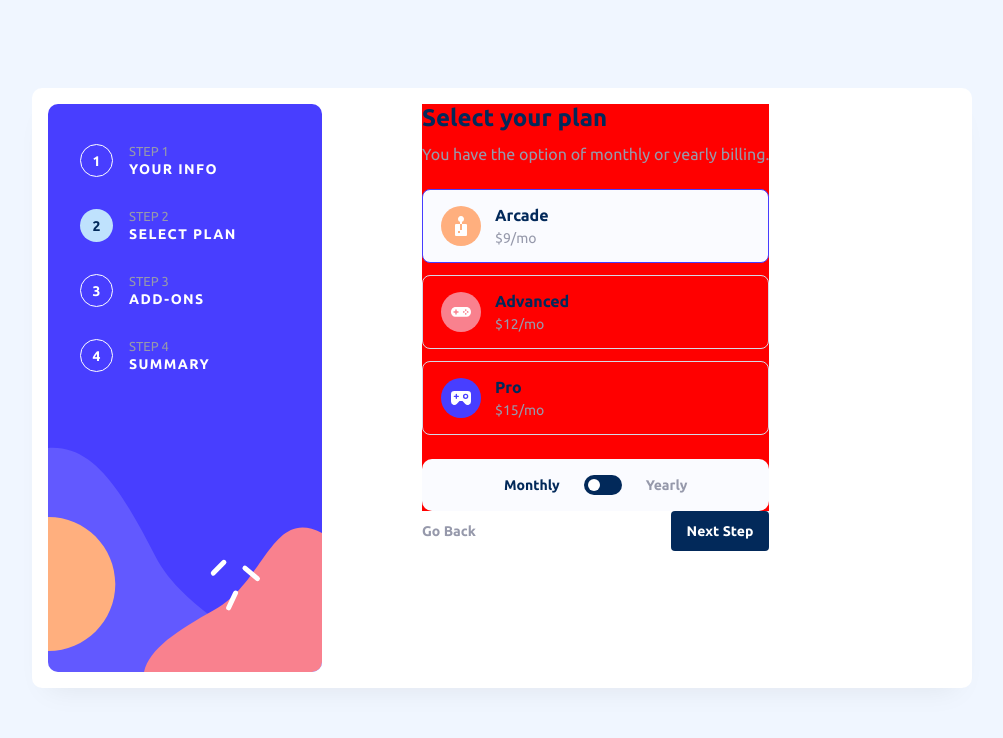
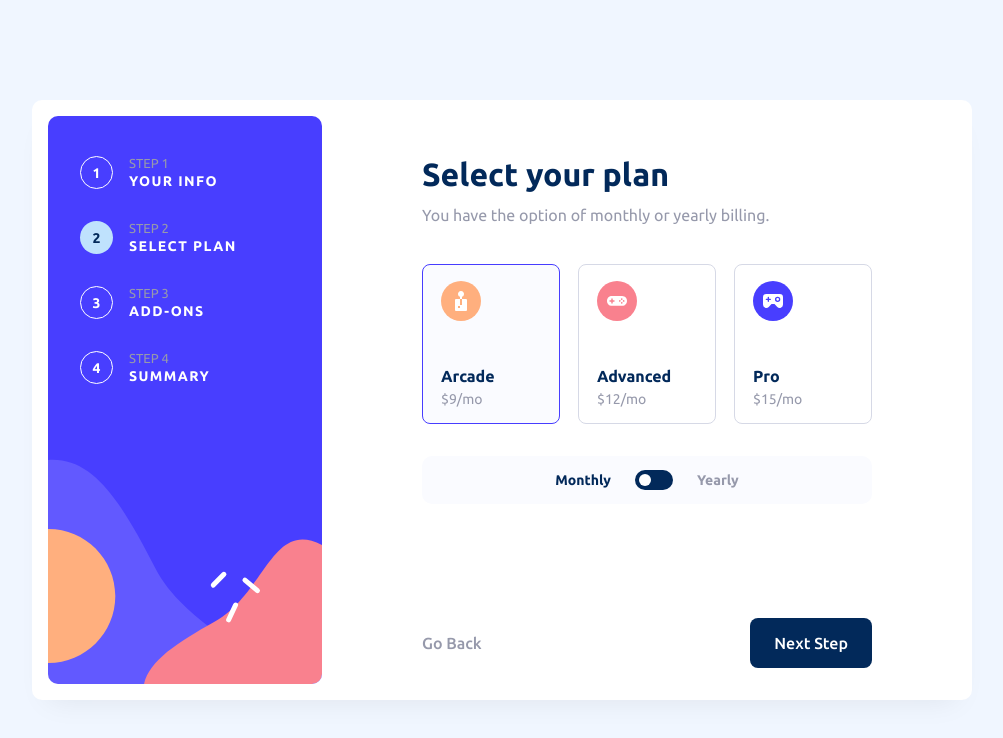
Before and after one commit to Tyzer33/Multi-step-form, a React (Vite) app: page / in a window 1280 px wide. Both pictures are taken after a click on the button "Next Step". Shown: the top 738 px of the page, without its empty margins (138-1141 px from the left). Built offline with nearby package versions, Linux system fonts and the light colour scheme.

Commit message:
Finish responsive

```diff
--- a/src/components/Confirmation.tsx
+++ b/src/components/Confirmation.tsx
@@ -1,7 +1,7 @@
 import styled from 'styled-components'
 import thankYouIcon from '../assets/icon-thank-you.svg'
 import { flex } from '../styles/mixins'
-import { colors } from '../styles/variables'
+import { colors, mediaQueries } from '../styles/variables'
 
 const Container = styled.div`
   ${flex({ direction: 'column', justify: 'center', align: 'center' })}
@@ -11,6 +11,10 @@ const Container = styled.div`
 
 const Image = styled.img`
   height: 3.5rem;
+
+  @media ${mediaQueries.temp} {
+    height: 5rem;
+  }
 `
 
 const Heading = styled.h1`
@@ -18,6 +22,11 @@ const Heading = styled.h1`
   font-weight: 700;
   color: ${colors.secondaryClr};
   margin-block: 1.5rem 0.625rem;
+
+  @media ${mediaQueries.temp} {
+    font-size: 2.5rem;
+    margin-block: 2rem 1rem;
+  }
 `
 
 const BodyText = styled.p`
--- a/src/components/FinishingUp.tsx
+++ b/src/components/FinishingUp.tsx
@@ -1,7 +1,7 @@
 import styled from 'styled-components'
 import { useFormContext } from '../utils/customHooks'
 import { ADDONS, PLANS } from '../utils/data'
-import { colors } from '../styles/variables'
+import { colors, mediaQueries } from '../styles/variables'
 import { flex } from '../styles/mixins'
 
 const Wrapper = styled.div`
@@ -15,6 +15,12 @@ const DetailedContainer = styled.div`
   padding: 1rem;
   background: ${colors.innerElBg};
   border-radius: 0.5rem;
+
+  @media ${mediaQueries.temp} {
+    padding: 1.5rem;
+    padding-top: 1.25rem;
+    gap: 1.25rem;
+  }
 `
 
 const PlanContainer = styled.div`
@@ -23,8 +29,12 @@ const PlanContainer = styled.div`
 
 const PlanDetails = styled.h2`
   font-size: 0.875rem;
-  font-weight: 700;
+  font-weight: 500;
   color: ${colors.secondaryClr};
+
+  @media ${mediaQueries.temp} {
+    font-size: 1rem;
+  }
 `
 
 const ChangeButton = styled.button`
@@ -37,14 +47,22 @@ const ChangeButton = styled.button`
 
 const PlanPrice = styled.p`
   font-size: 0.875rem;
-  font-weight: 700;
+  font-weight: 500;
   color: ${colors.secondaryClr};
+
+  @media ${mediaQueries.temp} {
+    font-size: 1rem;
+  }
 `
 
 const Line = styled.hr`
   border: none;
   height: 1px;
   background: ${colors.border};
+
+  @media ${mediaQueries.temp} {
+    margin-top: 0.25rem;
+  }
 `
 
 const AddonContainer = styled.div`
@@ -62,6 +80,11 @@ const AddonPrice = styled.p`
 
 const TotalContainer = styled.div`
   ${flex({ justify: 'space-between', align: 'center' })}
+  padding: 1rem;
+
+  @media ${mediaQueries.temp} {
+    padding: 1.5rem;
+  }
 `
 
 const TotalText = styled.p`
@@ -71,6 +94,10 @@ const TotalText = styled.p`
 const TotalPrice = styled.p`
   font-weight: 700;
   color: ${colors.highlightText};
+
+  @media ${mediaQueries.temp} {
+    font-size: 1.25rem;
+  }
 `
 
 // TODO: Plutot que *10 pour le yearly, mettre le prix annuel directement dans le fichier data.ts
--- a/src/components/Forms.tsx
+++ b/src/components/Forms.tsx
@@ -1,6 +1,6 @@
 import styled from 'styled-components'
 import { useFormContext } from '../utils/customHooks'
-import { colors } from '../styles/variables'
+import { colors, mediaQueries } from '../styles/variables'
 import { flex } from '../styles/mixins'
 import PersonalInfo from './PersonalInfo'
 import SelectPlan from './SelectPlan'
@@ -11,9 +11,11 @@ import { FORMSTEPSDESCRIPTION } from '../utils/data'
 const Container = styled.div`
   ${flex({ direction: 'column' })}
   gap: 1.375rem;
+  flex: 1;
 
-  flex: 1;
-  background: red;
+  @media ${mediaQueries.temp} {
+    gap: 2.25rem;
+  }
 `
 
 const TextContainer = styled.div`
@@ -21,14 +23,18 @@ const TextContainer = styled.div`
   gap: .625rem;
 `
 
-const Description = styled.div`
-  line-height: 1.5625em;
-`
-
 const Heading = styled.h1`
   font-size: 1.5rem;
   font-weight: 700;
   color: ${colors.secondaryClr};
+
+  @media ${mediaQueries.temp} {
+    font-size: 2rem;
+  }
+`
+
+const Description = styled.div`
+  line-height: 1.5625em;
 `
 
 function Forms() {
--- a/src/components/MainContent.tsx
+++ b/src/components/MainContent.tsx
@@ -25,9 +25,12 @@ const Container = styled.div`
 
   @media ${mediaQueries.temp} {
     display: flex;
-    padding: 1rem 6.25rem 1rem 1rem;
+    padding: 1rem;
+    padding-right: 6.25rem;
     max-width: 58.75rem;
     gap: 6.25rem;
+
+    margin: 2rem; //temp
   }
 `
 
@@ -37,6 +40,13 @@ const Sidebar = styled.aside`
   width: 17.125rem;
   border-radius: 0.625rem;
   padding: 2.5rem 2rem;
+`
+
+// TODO: Trouver un nom plus explicite
+const Temp = styled.div`
+  ${flex({ direction: 'column', justify: 'center' })}
+  flex: 1;
+  margin-block: 2.5rem 1rem;
 `
 
 function MainContent() {
@@ -49,10 +59,10 @@ function MainContent() {
         <Sidebar>
           <FormSteps alternative />
         </Sidebar>
-        <div>
+        <Temp>
           {!isCompleted ? <Forms /> : <Confirmation />}
           {!isCompleted && <NavigationButtons />}
-        </div>
+        </Temp>
       </Container>
     )
   }
--- a/src/components/NavigationButtons.tsx
+++ b/src/components/NavigationButtons.tsx
@@ -1,13 +1,17 @@
 /* eslint-disable jsx-a11y/anchor-is-valid */
 import styled from 'styled-components'
 import { flex } from '../styles/mixins'
-import { colors } from '../styles/variables'
+import { colors, mediaQueries } from '../styles/variables'
 import { useFormContext } from '../utils/customHooks'
 
 const Container = styled.div`
   ${flex({ justify: 'space-between', align: 'center' })}
-  font-weight: 700;
+  font-weight: 500;
   font-size: 0.875rem;
+
+  @media ${mediaQueries.temp} {
+    font-size: 1rem;
+  }
 `
 
 const Next = styled.button`
@@ -17,6 +21,11 @@ const Next = styled.button`
   border-radius: 0.25rem;
 
   margin-left: auto; // Keep "Next Step" on the right when "Go Back" is not displayed
+
+  @media ${mediaQueries.temp} {
+    padding: 1rem 1.5rem;
+    border-radius: 0.5rem;
+  }
 `
 
 const Confirm = styled(Next)`
--- a/src/components/PickAddOns.tsx
+++ b/src/components/PickAddOns.tsx
@@ -1,19 +1,23 @@
 import styled, { css } from 'styled-components'
 import { flex } from '../styles/mixins'
-import { colors } from '../styles/variables'
+import { colors, mediaQueries } from '../styles/variables'
 import { ADDONS } from '../utils/data'
 import { useFormContext } from '../utils/customHooks'
 import checkedIcon from '../assets/icon-checkmark.svg'
 
-const Container = styled.div`
+const Container = styled.form`
   ${flex({ direction: 'column' })}
   gap: .75rem;
+
+  @media ${mediaQueries.temp} {
+    gap: 1rem;
+  }
 `
 
 const CheckboxContainer = styled.label<{ $selected: boolean }>`
   ${flex({ direction: 'row', align: 'center' })}
   border: 1px solid ${colors.border};
-  padding: 1rem 1rem 1rem 1.125rem;
+  padding: 0.875rem 1rem;
   gap: 0.875rem;
   border-radius: 0.5rem;
   cursor: pointer;
@@ -25,6 +29,11 @@ const CheckboxContainer = styled.label<{ $selected: boolean }>`
       border: 1px solid ${colors.secondaryInteractive};
       background: ${colors.innerElBg};
     `}
+
+  @media ${mediaQueries.temp} {
+    gap: 1.5rem;
+    padding: 1.25rem 1.5rem;
+  }
 `
 
 const StyledCheckbox = styled.div<{ $selected: boolean }>`
@@ -58,17 +67,29 @@ const InfosContainer = styled.div`
 
 const Name = styled.p`
   font-size: 0.875rem;
-  font-weight: 700;
+  font-weight: 500;
   color: ${colors.secondaryClr};
+
+  @media ${mediaQueries.temp} {
+    font-size: 1rem;
+  }
 `
 
 const Description = styled.p`
   font-size: 0.75rem;
+
+  @media ${mediaQueries.temp} {
+    font-size: 0.9375rem;
+  }
 `
 
 const Price = styled.p`
   font-size: 0.75rem;
   color: ${colors.secondaryInteractive};
+
+  @media ${mediaQueries.temp} {
+    font-size: 0.9375rem;
+  }
 `
 
 function PickAddOns() {
--- a/src/components/PlanSelection.tsx
+++ b/src/components/PlanSelection.tsx
@@ -2,17 +2,23 @@ import styled, { css } from 'styled-components'
 import { PLANS } from '../utils/data'
 import { flex } from '../styles/mixins'
 import { useFormContext } from '../utils/customHooks'
-import { colors } from '../styles/variables'
+import { colors, mediaQueries } from '../styles/variables'
 
 const Container = styled.div`
   ${flex({ direction: 'column' })}
   gap: .75rem;
+
+  @media ${mediaQueries.temp} {
+    flex-direction: row;
+    gap: 1.125rem;
+  }
 `
 
 const RadioContainer = styled.label<{ $selected: boolean }>`
   ${flex({ direction: 'row', align: 'flex-start' })}
   border: 1px solid ${colors.border};
-  padding: 1rem 1rem 1rem 1.125rem;
+  padding: 1rem;
+  padding-left: 1.125rem;
   gap: 0.875rem;
   border-radius: 0.5rem;
   cursor: pointer;
@@ -24,6 +30,13 @@ const RadioContainer = styled.label<{ $selected: boolean }>`
       border: 1px solid ${colors.secondaryInteractive};
       background: ${colors.innerElBg};
     `}
+
+  @media ${mediaQueries.temp} {
+    flex-direction: column;
+    justify-content: space-between;
+    height: 10rem;
+    flex: 1;
+  }
 `
 
 const RadioButton = styled.input`
@@ -53,7 +66,6 @@ const Price = styled.p`
 const Saving = styled.p`
   font-size: 0.75rem;
   color: ${colors.secondaryClr};
-  letter-spacing: -0.05em;
   margin-top: 0.125rem;
 `
 
--- a/src/components/SelectPlan.tsx
+++ b/src/components/SelectPlan.tsx
@@ -2,11 +2,15 @@ import styled from 'styled-components'
 import { flex } from '../styles/mixins'
 import PlanSelection from './PlanSelection'
 import { useFormContext } from '../utils/customHooks'
-import { colors } from '../styles/variables'
+import { colors, mediaQueries } from '../styles/variables'
 
 const Container = styled.form`
   ${flex({ direction: 'column' })}
   gap: 1.5rem;
+
+  @media ${mediaQueries.temp} {
+    gap: 2rem;
+  }
 `
 
 const SwitchContainer = styled.div`
@@ -14,7 +18,7 @@ const SwitchContainer = styled.div`
   gap: 1.5rem;
   background: ${colors.innerElBg};
   border-radius: 0.625rem;
-  padding-block: 1rem;
+  height: 3rem;
 `
 
 // TODO: ajouter Animation
@@ -47,6 +51,7 @@ const Checkbox = styled.input`
   display: none;
 `
 
+// TODO: Rendre SwitchText cliquable
 function SelectPlan() {
   const { formData, setInFormData } = useFormContext()
   const { isYearly } = formData
--- a/src/context/FormContext/FormProvider.tsx
+++ b/src/context/FormContext/FormProvider.tsx
@@ -1,4 +1,4 @@
-import { useCallback, useMemo, useState } from 'react'
+import { useCallback, useEffect, useMemo, useState } from 'react'
 import FormContext from './FormContext'
 import { AddonsNames, FormDataKey, FormDataType, FormDataValueOf } from '../../utils/types'
 import { ADDONS, PLANS } from '../../utils/data'
@@ -30,9 +30,10 @@ function FormProvider({ children }: Props) {
 
   ------------ */
 
-  if (formData.isCompleted) {
+  useEffect(() => {
+    if (!formData.isCompleted) return
     console.log(formData)
-  }
+  }, [formData.isCompleted, formData])
 
   const setInFormData = useCallback(
     <K extends FormDataKey>(key: K, value: FormDataValueOf<K>) => {
```
